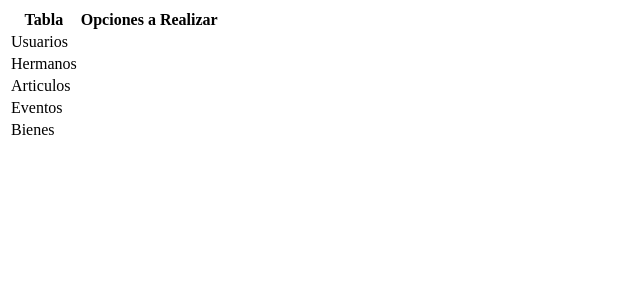
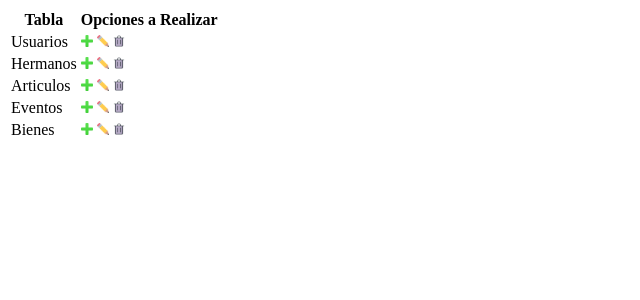
Before and after one commit to andcebrod/Ceballos_Rodriguez_Andres_Proyecto_Final, a PHP site: page /admin.php in a window 1280 px wide. Shown: the top 300 px of the page, without its empty margins (0-640 px from the left). Run offline with PHP 8.4, Linux system fonts and the light colour scheme.

Commit message:
12/1/2018

```diff
--- a/Admin/admin.php
+++ b/Admin/admin.php
@@ -6,47 +6,46 @@
   </head>
   <body>
     <table>
-
       <th>Tabla</th>
       <th>Opciones a Realizar</th>
       <tr>
         <td>Usuarios</td>
         <td>
-          <a href="/Usuarios/anadir_usuarios.php"><img src=""></a>
-          <a href="/Usuarios/editar_usuarios.php"><img src=""></a>
-          <a href="/Usuarios/eliminar_usuarios.php"><img src=""></a>
+          <a href="Usuarios/anadir_usuarios.php"><img src="Images/plus.png" height="12px" width="12px"></a>
+          <a href="Usuarios/editar_usuarios.php"><img src="Images/lapiz.png" height="12px" width="12px"></a>
+          <a href="Usuarios/eliminar_usuarios.php"><img src="Images/delete.png" height="12px" width="12px"></a>
         </td>
       </tr>
       <tr>
         <td>Hermanos</td>
         <td>
-            <a href="/Hermanos/anadir_hermanos.php"><img src=""></a>
-            <a href="/Hermanos/editar_hermanos.php"><img src=""></a>
-            <a href="/Hermanos/eliminar_hermanos.php"><img src=""></a>
+            <a href="Hermanos/anadir_hermanos.php"><img src="Images/plus.png" height="12px" width="12px"></a>
+            <a href="Hermanos/editar_hermanos.php"><img src="Images/lapiz.png" height="12px" width="12px"></a>
+            <a href="Hermanos/eliminar_hermanos.php"><img src="Images/delete.png" height="12px" width="12px"></a>
         </td>
       </tr>
       <tr>
         <td>Articulos</td>
         <td>
-          <a href="/Articulos/anadir_articulos.php"><img src=""></a>
-          <a href="/Articulos/editar_articulos.php"><img src=""></a>
-          <a href="/Articulos/eliminar_articulos.php"><img src=""></a>
+          <a href="Articulos/anadir_articulos.php"><img src="Images/plus.png" height="12px" width="12px"></a>
+          <a href="Articulos/editar_articulos.php"><img src="Images/lapiz.png" height="12px" width="12px"></a>
+          <a href="Articulos/eliminar_articulos.php"><img src="Images/delete.png" height="12px" width="12px"></a>
         </td>
       </tr>
       <tr>
         <td>Eventos</td>
         <td>
-          <a href="/Eventos/anadir_eventos.php"><img src=""></a>
-          <a href="/Eventos/editar_eventos.php"><img src=""></a>
-          <a href="/Eventos/eliminar_eventos.php"><img src=""></a>
+          <a href="Eventos/anadir_eventos.php"><img src="Images/plus.png" height="12px" width="12px"></a>
+          <a href="Eventos/editar_eventos.php"><img src="Images/lapiz.png" height="12px" width="12px"></a>
+          <a href="Eventos/eliminar_eventos.php"><img src="Images/delete.png" height="12px" width="12px"></a>
         </td>
       </tr>
       <tr>
         <td>Bienes</td>
         <td>
-          <a href="/Bienes/anadir_bienes.php"><img src=""></a>
-          <a href="/Bienes/editar_bienes.php"><img src=""></a>
-          <a href="/Bienes/eliminar_bienes.php"><img src=""></a>
+          <a href="Bienes/anadir_bienes.php"><img src="Images/plus.png" height="12px" width="12px"></a>
+          <a href="Bienes/editar_bienes.php"><img src="Images/lapiz.png" height="12px" width="12px"></a>
+          <a href="Bienes/eliminar_bienes.php"><img src="Images/delete.png" height="12px" width="12px"></a>
         </td>
       </tr>
     </table>
```
Also changed, not shown: index.php (deleted, +0 -51 lines), indexse.php (added, +12 -0 lines), Admin/Images/delete.png (added), Admin/Images/lapiz.png (added), Admin/Images/plus.png (added).
